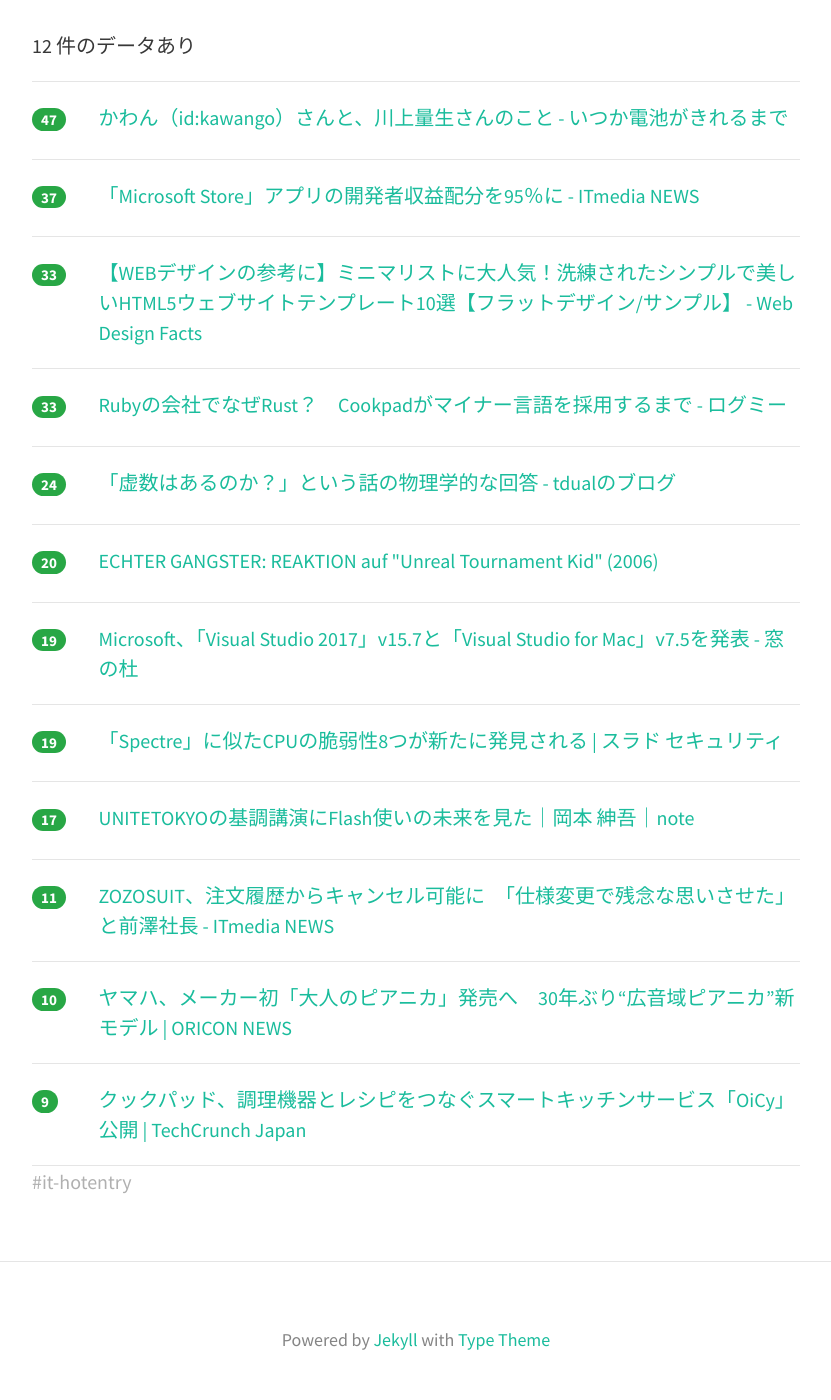
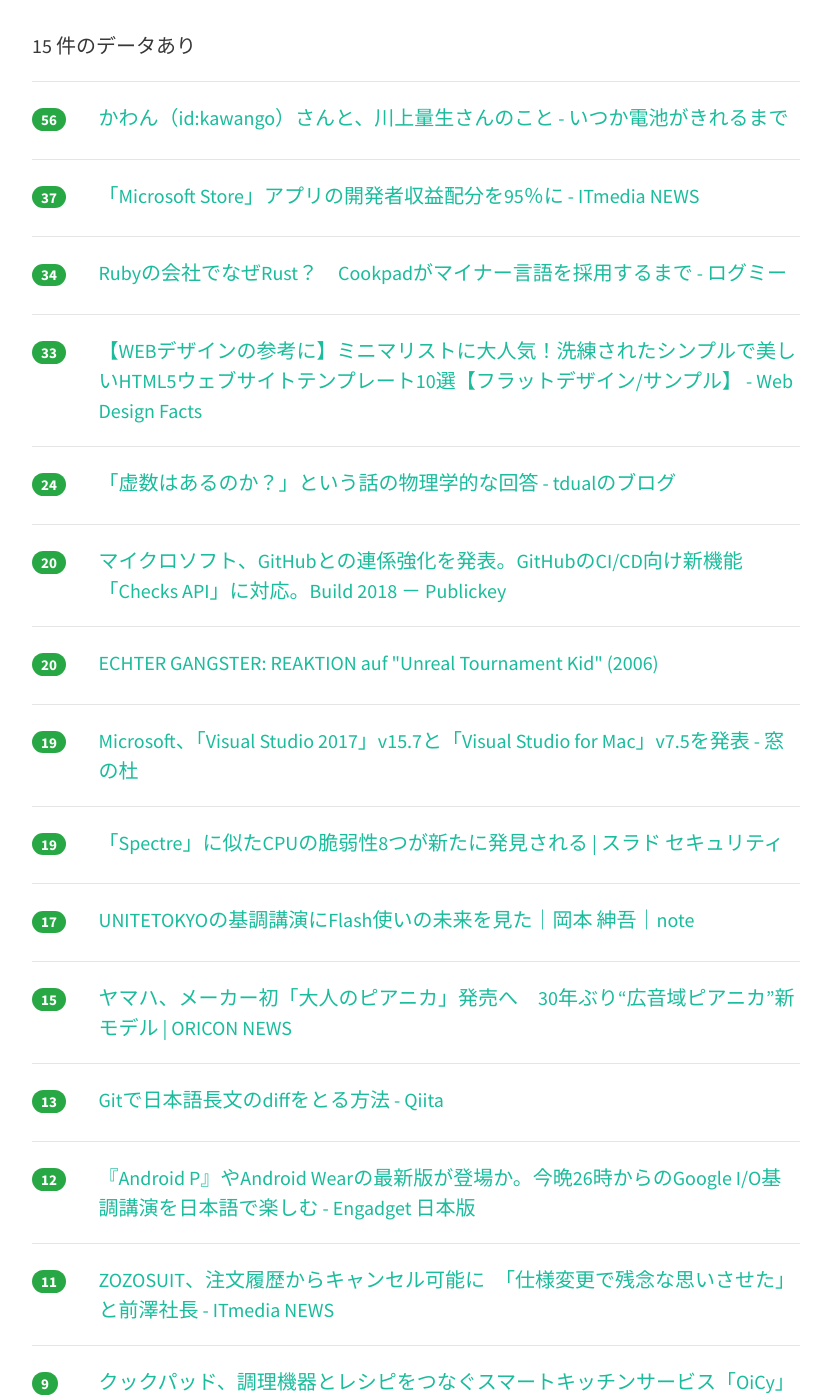
Before and after one commit to yatta47/hatena-matome-site, a Jekyll site: the page built from _posts/2018-05-09-hatena.md, in a window 1280 px wide and 1400 px high, scrolled down 292 px. Shown: the whole window, without its empty margins (224-1055 px from the left). Built offline with Jekyll 4.4.1, drawn with Linux system fonts in a browser that asks for light colours; nearby versions of some CDN libraries.

Commit message:
Updated 2018-05-09

```diff
--- a/_posts/2018-05-09-hatena.md
+++ b/_posts/2018-05-09-hatena.md
@@ -1,13 +1,13 @@
 ---
 layout: post
 title:  "2018-05-09 はてぶIT"
-date:   2018-05-09 06:01:37
+date:   2018-05-09 07:01:38
 tags: [it-hotentry]
 ---
-12 件のデータあり
+15 件のデータあり
 
 <hr><div class="row">
-<div class="col-1"><span class="badge badge-pill badge-success h2">47</span></div>
+<div class="col-1"><span class="badge badge-pill badge-success h2">56</span></div>
 <div class="col-11"><a href='http://fujipon.hatenablog.com/entry/2018/05/08/180209' target='_blank'>かわん（id:kawango）さんと、川上量生さんのこと - いつか電池がきれるまで</a></div>
 </div>
 <hr>
@@ -17,18 +17,23 @@ tags: [it-hotentry]
 </div>
 <hr>
 <div class="row">
+<div class="col-1"><span class="badge badge-pill badge-success h2">34</span></div>
+<div class="col-11"><a href='https://logmi.jp/282807' target='_blank'>Rubyの会社でなぜRust？　Cookpadがマイナー言語を採用するまで - ログミー</a></div>
+</div>
+<hr>
+<div class="row">
 <div class="col-1"><span class="badge badge-pill badge-success h2">33</span></div>
 <div class="col-11"><a href='http://www.webdesignfacts.net/entry/minimal-design-website-template' target='_blank'>【WEBデザインの参考に】ミニマリストに大人気！洗練されたシンプルで美しいHTML5ウェブサイトテンプレート10選【フラットデザイン/サンプル】 - Web Design Facts</a></div>
 </div>
 <hr>
 <div class="row">
-<div class="col-1"><span class="badge badge-pill badge-success h2">33</span></div>
-<div class="col-11"><a href='https://logmi.jp/282807' target='_blank'>Rubyの会社でなぜRust？　Cookpadがマイナー言語を採用するまで - ログミー</a></div>
+<div class="col-1"><span class="badge badge-pill badge-success h2">24</span></div>
+<div class="col-11"><a href='http://tdual.hatenablog.com/entry/2018/05/08/160325' target='_blank'>「虚数はあるのか？」という話の物理学的な回答 - tdualのブログ</a></div>
 </div>
 <hr>
 <div class="row">
-<div class="col-1"><span class="badge badge-pill badge-success h2">24</span></div>
-<div class="col-11"><a href='http://tdual.hatenablog.com/entry/2018/05/08/160325' target='_blank'>「虚数はあるのか？」という話の物理学的な回答 - tdualのブログ</a></div>
+<div class="col-1"><span class="badge badge-pill badge-success h2">20</span></div>
+<div class="col-11"><a href='https://www.publickey1.jp/blog/18/githubgithubcicdchecks_apibuild_2018.html' target='_blank'>マイクロソフト、GitHubとの連係強化を発表。GitHubのCI/CD向け新機能「Checks API」に対応。Build 2018 － Publickey</a></div>
 </div>
 <hr>
 <div class="row">
@@ -52,13 +57,23 @@ tags: [it-hotentry]
 </div>
 <hr>
 <div class="row">
-<div class="col-1"><span class="badge badge-pill badge-success h2">11</span></div>
-<div class="col-11"><a href='http://www.itmedia.co.jp/news/articles/1805/08/news114.html' target='_blank'>ZOZOSUIT、注文履歴からキャンセル可能に　「仕様変更で残念な思いさせた」と前澤社長 - ITmedia NEWS</a></div>
+<div class="col-1"><span class="badge badge-pill badge-success h2">15</span></div>
+<div class="col-11"><a href='https://www.oricon.co.jp/news/2111002/full/' target='_blank'>ヤマハ、メーカー初「大人のピアニカ」発売へ　30年ぶり“広音域ピアニカ”新モデル | ORICON NEWS</a></div>
 </div>
 <hr>
 <div class="row">
-<div class="col-1"><span class="badge badge-pill badge-success h2">10</span></div>
-<div class="col-11"><a href='https://www.oricon.co.jp/news/2111002/full/' target='_blank'>ヤマハ、メーカー初「大人のピアニカ」発売へ　30年ぶり“広音域ピアニカ”新モデル | ORICON NEWS</a></div>
+<div class="col-1"><span class="badge badge-pill badge-success h2">13</span></div>
+<div class="col-11"><a href='https://qiita.com/skoji/items/28f1d6582cf81638cd3f' target='_blank'>Gitで日本語長文のdiffをとる方法 - Qiita</a></div>
+</div>
+<hr>
+<div class="row">
+<div class="col-1"><span class="badge badge-pill badge-success h2">12</span></div>
+<div class="col-11"><a href='https://japanese.engadget.com/2018/05/08/android-p-android-wear-26-google-i-o/' target='_blank'>『Android P』やAndroid Wearの最新版が登場か。今晩26時からのGoogle I/O基調講演を日本語で楽しむ - Engadget 日本版</a></div>
+</div>
+<hr>
+<div class="row">
+<div class="col-1"><span class="badge badge-pill badge-success h2">11</span></div>
+<div class="col-11"><a href='http://www.itmedia.co.jp/news/articles/1805/08/news114.html' target='_blank'>ZOZOSUIT、注文履歴からキャンセル可能に　「仕様変更で残念な思いさせた」と前澤社長 - ITmedia NEWS</a></div>
 </div>
 <hr>
 <div class="row">
```
